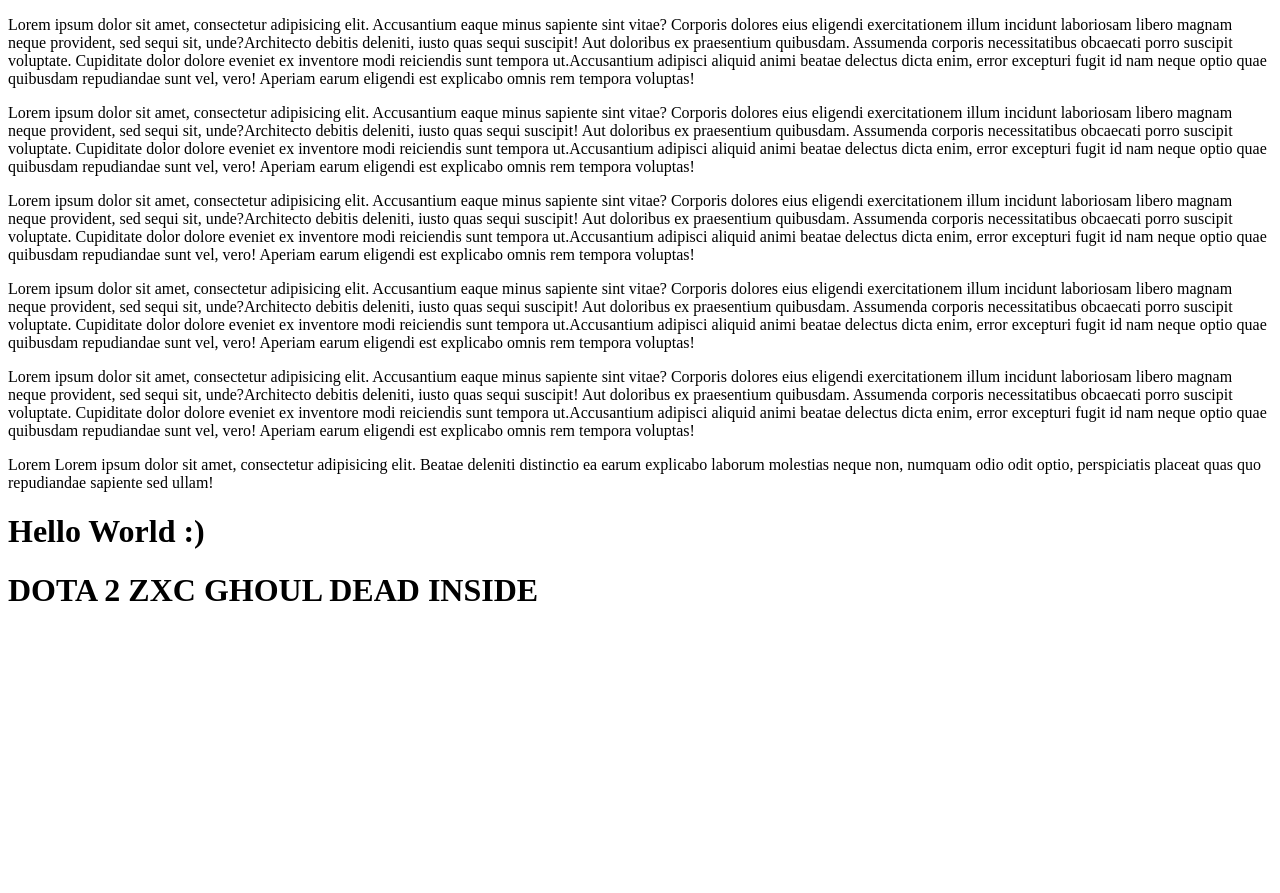
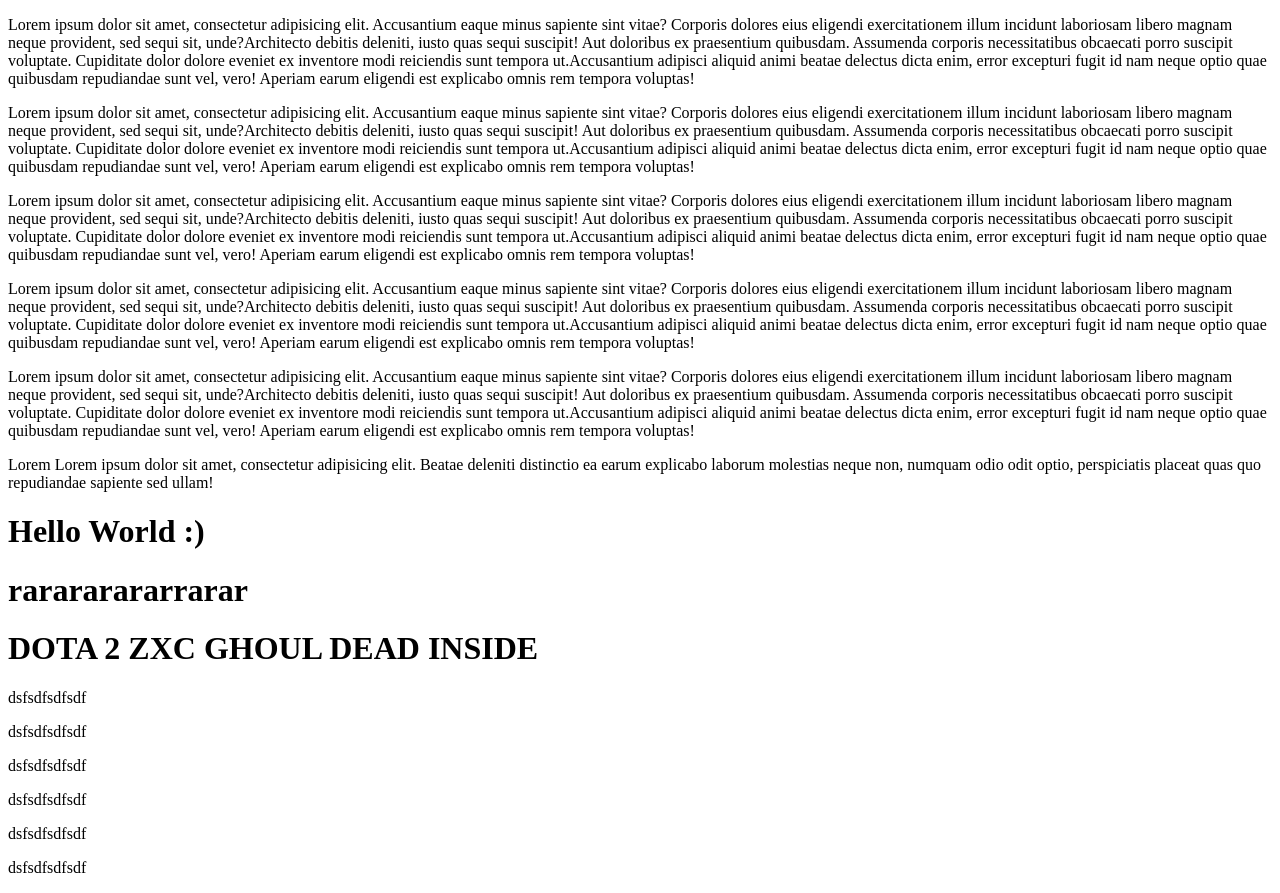
Before and after one commit to Grizzly21f/Branch, a plain HTML site: page Branch1.2/index.html in a window 1280 px wide. Before the commit the page ends 800 px from the top, so only its background shows below. Drawn offline with Linux system fonts and the light colour scheme.

Commit message:
new tag h1 and new style in css

```diff
--- a/Branch1.2/index.html
+++ b/Branch1.2/index.html
@@ -16,9 +16,16 @@
     neque non, numquam odio odit optio, perspiciatis
     placeat quas quo repudiandae sapiente sed ullam!</p>
 <h1> Hello World :)</h1>
-
+<h1>rarararararrarar</h1>
 
 <h1>DOTA 2 ZXC GHOUL DEAD INSIDE</h1>
 </body>
 
 </html>
+
+<p>dsfsdfsdfsdf</p>
+<p>dsfsdfsdfsdf</p>
+<p>dsfsdfsdfsdf</p>
+<p>dsfsdfsdfsdf</p>
+<p>dsfsdfsdfsdf</p>
+<p>dsfsdfsdfsdf</p>
```
